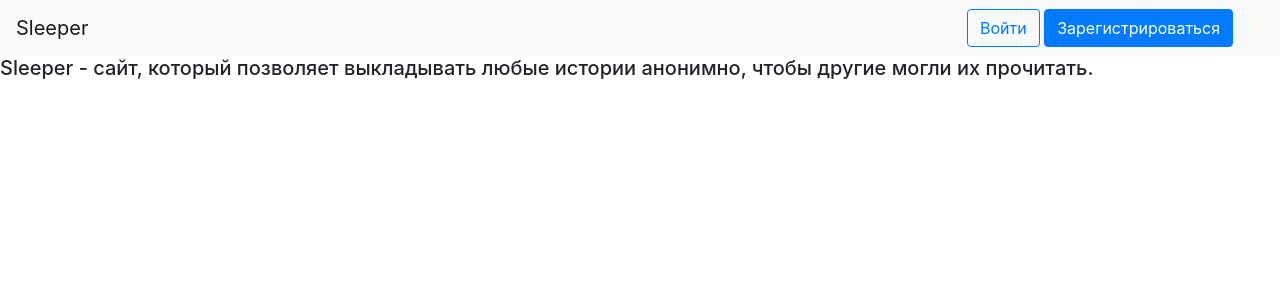
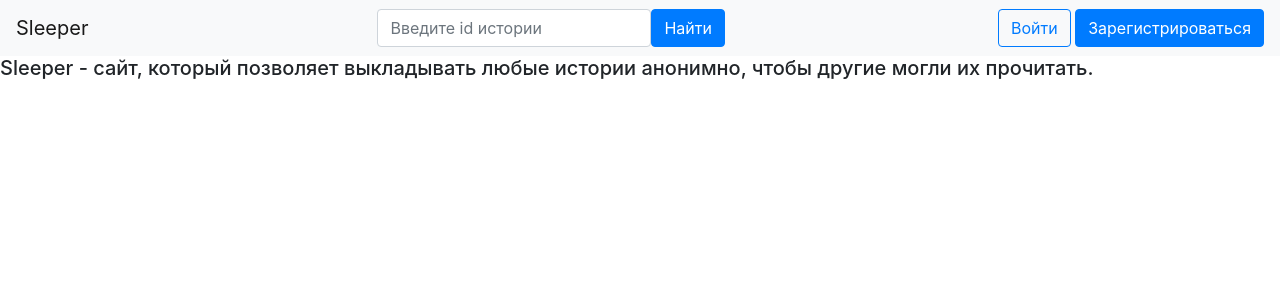
Before and after one commit to TANK-MARK-V/WEB--, a Flask app: page / in a window 1280 px wide. Shown: the top 300 px of the page. Run offline with Flask 3, Linux system fonts and the light colour scheme; some libraries are stand-ins or nearby versions.

Commit message:
Возможность читать по историю по id

```diff
--- a/WEB---/templates/base.html
+++ b/WEB---/templates/base.html
@@ -13,12 +13,16 @@
 <header>
     <nav class="navbar navbar-light bg-light">
         <a class="navbar-brand" href="/">Sleeper</a>
-        <div class="col-md-3 text-end">
+        <div class="d-flex">
+            <input type="search" name="story_id" id="story_id" class="form-control" placeholder="Введите id истории">
+            <a type="button" class="btn btn-primary" href="/sleeps">Найти</a>
+        </div>
+        <div>
             {% if buttons%}
                 <a type="button" class="btn btn-outline-primary me-2" href="/login">Войти</a>
                 <a type="button" class="btn btn-primary" href="/register">Зарегистрироваться</a>
             {% endif %}
-      </div>
+        </div>
     </nav>
 </header>
 <main role="main" class="container">
```
